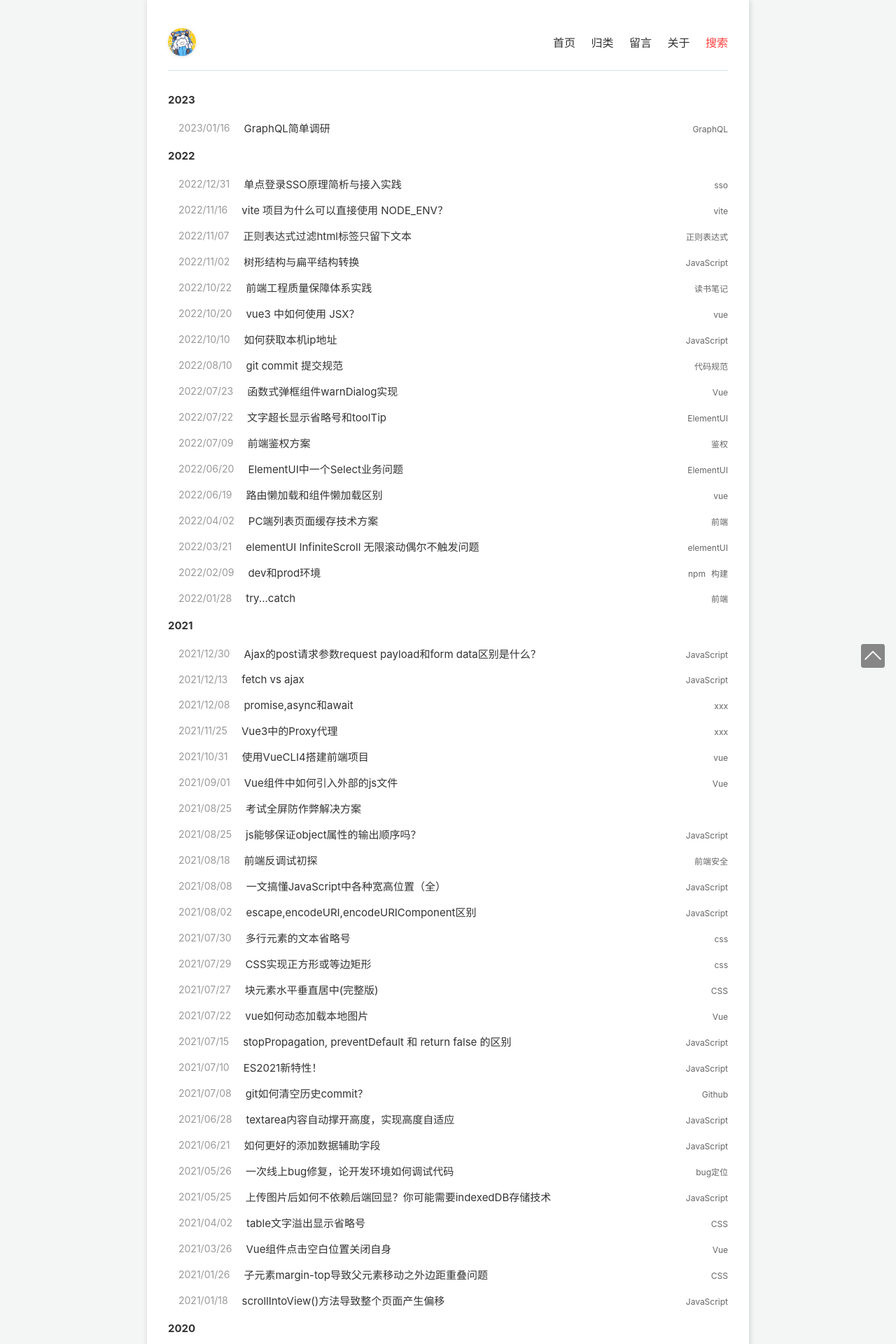
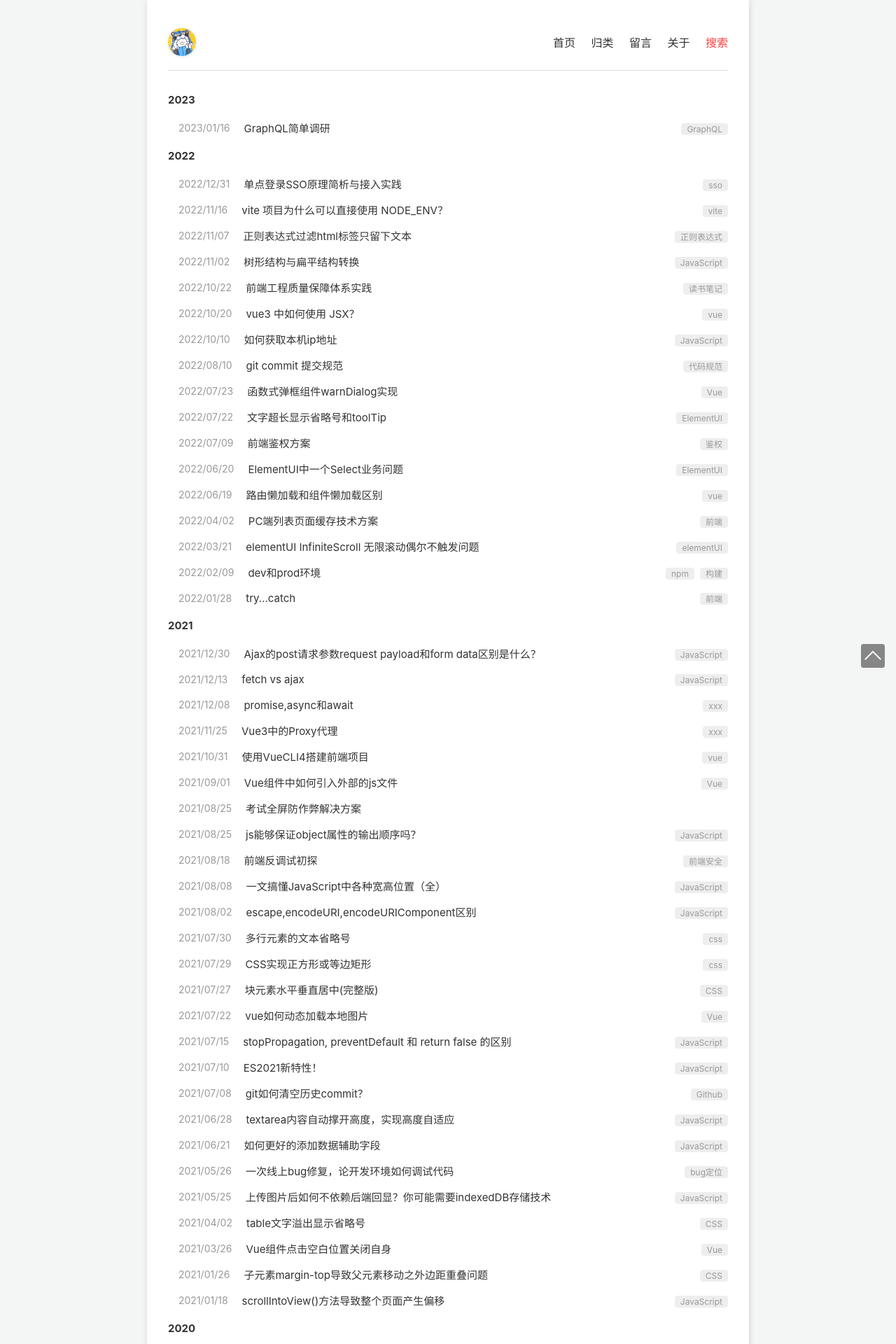
Before and after one commit to Daotin/fe-blog, a Jekyll site: the page built from index.html, in a window 1280 px wide. Shown: the top 1920 px of the page at 70% size. Built offline with Jekyll 4.4.1, drawn with Linux system fonts in a browser that asks for light colours.

Commit message:
修改样式

```diff
--- a/index.html
+++ b/index.html
@@ -22,7 +22,7 @@ title: 首页
             >{{ post.title }}</a
           >
         </div>
-        <div class="categories">
+        <div class="tags">
           {% for tag in post.tags -%}
           <a
             href="{{site.baseurl}}/pages/categories.html#{{ tag }}"
--- a/static/css/page.css
+++ b/static/css/page.css
@@ -29,15 +29,18 @@
 .list-post li .title a {
   font-size: 15px;
 }
-.list-post li .categories {
+.list-post li .tags {
   flex-shrink: 0;
   padding: 3px 0;
   margin-left: 10px;
 }
-.list-post li .categories a {
+.list-post li .tags a {
   font-size: 12px;
-  color: #666666;
+  color: #999;
   margin-left: 8px;
+  background: #eee;
+  padding: 1px 8px;
+  border-radius: 4px;
 }
 .list-category h2 {
   font-size: 15px;
```
